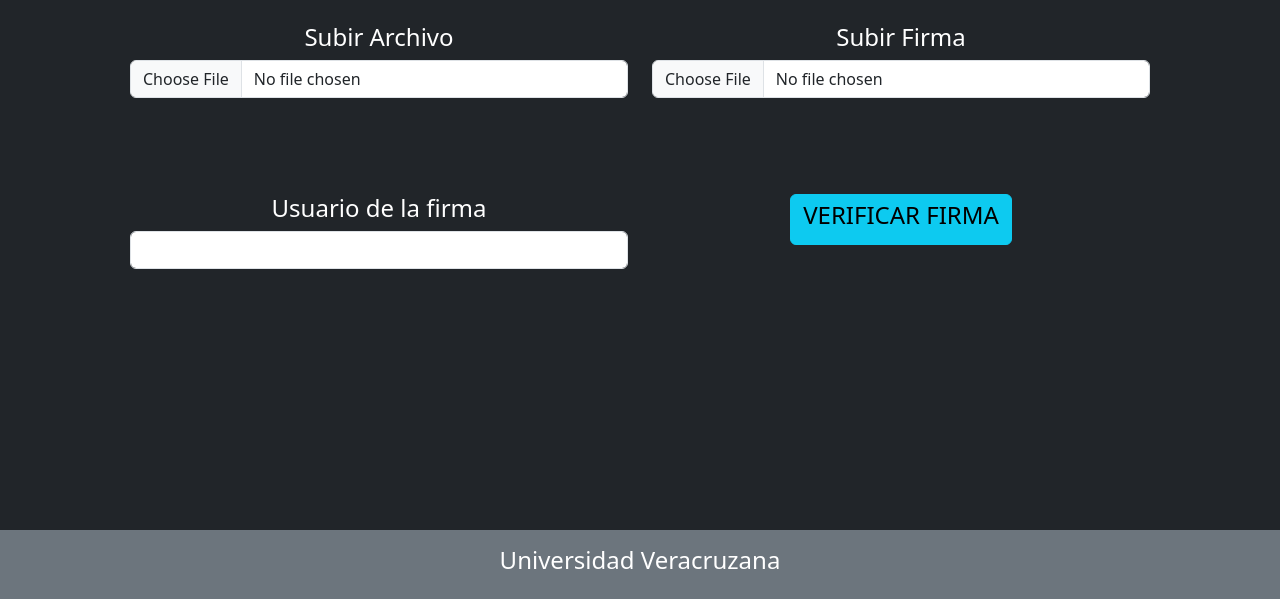
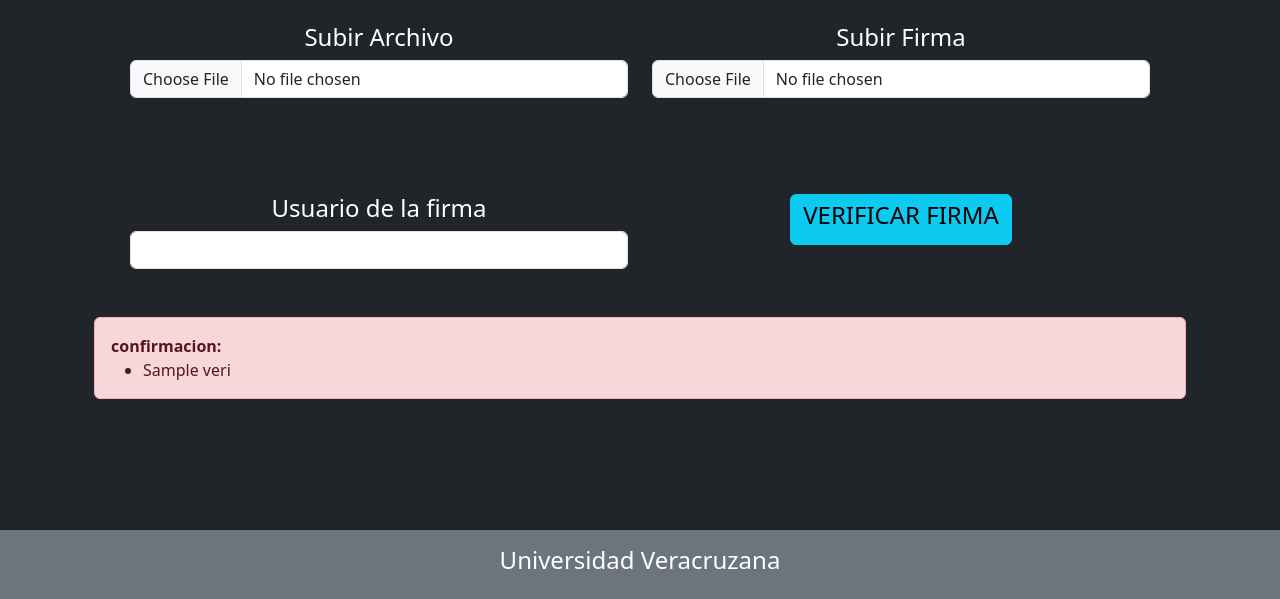
Before and after one commit to Dark869/Proyect_DSW, a Django app: template Proyect_DSW/templates/verificarFirmas.html in a window 1280 px wide. Shown: the part 201-800 px from the top of the page. Run offline with Django 5.2, Linux system fonts and the light colour scheme; the template is opened without the code that fills it: most values are stand-ins (such as "Sample title", 1, 10 or a date in 2020).

Commit message:
Se agrego lo de los archivos

```diff
--- a/Proyect_DSW/templates/verificarFirmas.html
+++ b/Proyect_DSW/templates/verificarFirmas.html
@@ -8,7 +8,7 @@
 {% block contenido %}
 <div class="row container">
     <div class="col-md-12 d-flex justify-content-center">
-        <form action="/login/" method="POST" class="w-100">
+        <form action="/vfirma/" method="POST" class="w-100" enctype="multipart/form-data">
             {% csrf_token %}
             <div class="row m-4 text-center">
                 <div class="col pg-3">
@@ -42,6 +42,16 @@
                 </ul>
             </div>
             {% endif %}
+            {% if confirmacion %}
+            <div id="confirmacion" class="alert alert-danger mt-3">
+                <strong>confirmacion:</strong>
+                <ul id="lista-errores" class="mb-0">
+                    {% for veri in confirmacion %}
+                        <li>{{ veri }}</li>
+                    {% endfor %}
+                </ul>
+            </div>
+            {% endif %}
         </form>
     </div>
 </div>
```
